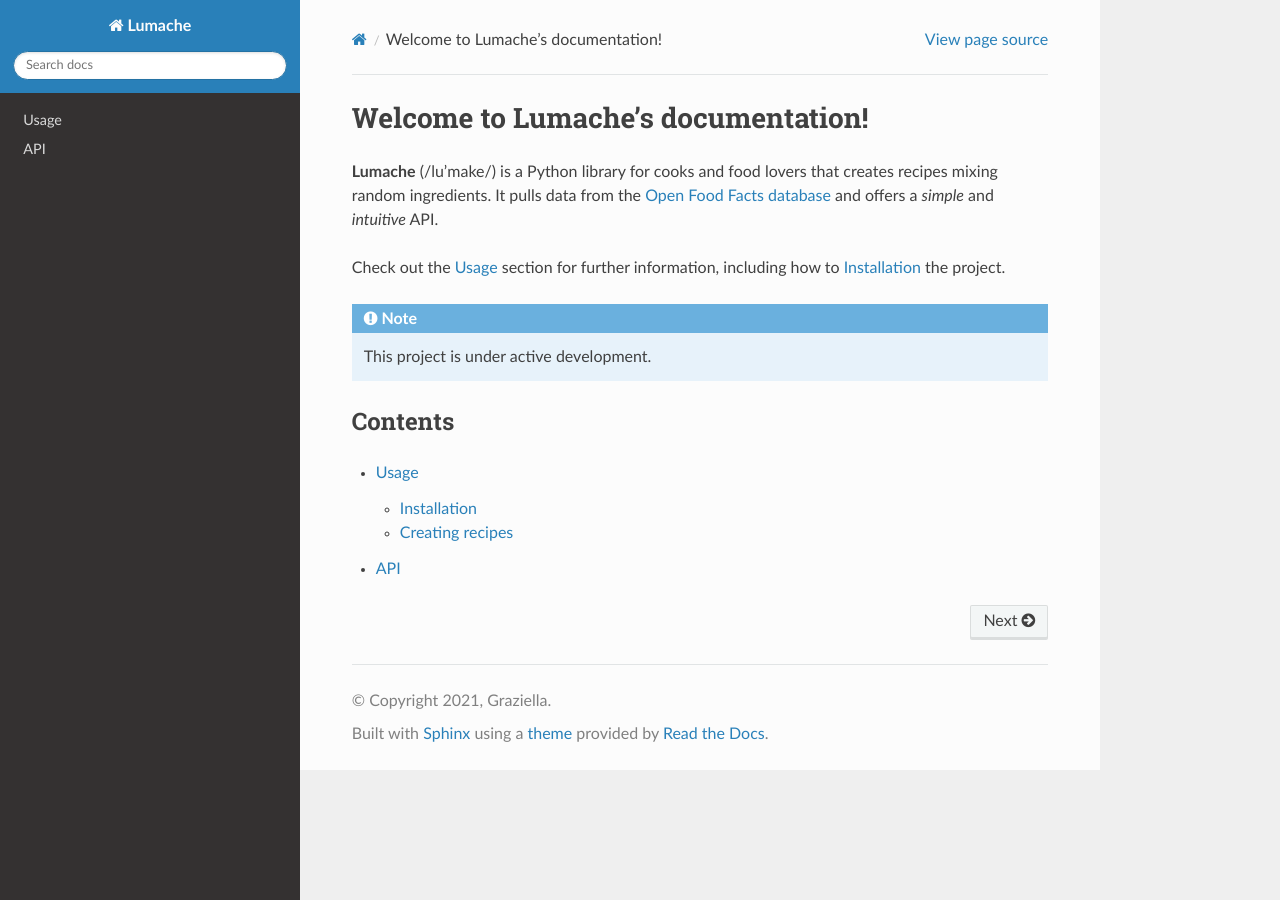
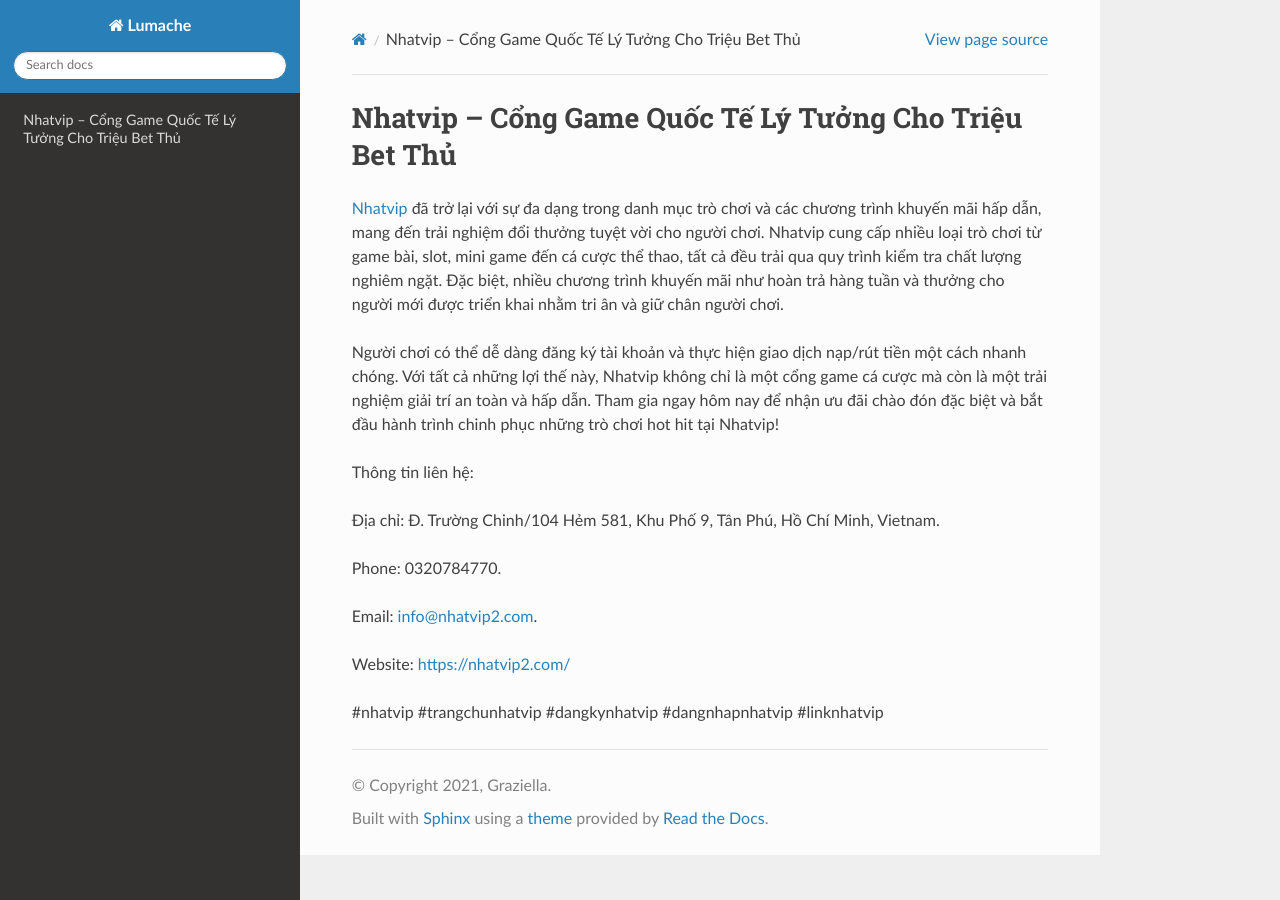
Before and after one commit to JonsCalicut123/nhatvip2com, a Sphinx documentation site: the page built from docs/source/index.rst, in a window 1280 px wide. Built offline with Sphinx 7.4.7 and the Read the Docs theme 3.1.0, drawn with Linux system fonts in a browser that asks for light colours.

Commit message:
Update index.rst

```diff
--- a/docs/source/index.rst
+++ b/docs/source/index.rst
@@ -1,22 +1,18 @@
-Welcome to Lumache's documentation!
+Nhatvip – Cổng Game Quốc Tế Lý Tưởng Cho Triệu Bet Thủ
 ===================================
 
-**Lumache** (/lu'make/) is a Python library for cooks and food lovers
-that creates recipes mixing random ingredients.
-It pulls data from the `Open Food Facts database <https://world.openfoodfacts.org/>`_
-and offers a *simple* and *intuitive* API.
+`Nhatvip <https://nhatvip2.com/>`_ đã trở lại với sự đa dạng trong danh mục trò chơi và các chương trình khuyến mãi hấp dẫn, mang đến trải nghiệm đổi thưởng tuyệt vời cho người chơi. Nhatvip cung cấp nhiều loại trò chơi từ game bài, slot, mini game đến cá cược thể thao, tất cả đều trải qua quy trình kiểm tra chất lượng nghiêm ngặt. Đặc biệt, nhiều chương trình khuyến mãi như hoàn trả hàng tuần và thưởng cho người mới được triển khai nhằm tri ân và giữ chân người chơi.
 
-Check out the :doc:`usage` section for further information, including
-how to :ref:`installation` the project.
+Người chơi có thể dễ dàng đăng ký tài khoản và thực hiện giao dịch nạp/rút tiền một cách nhanh chóng. Với tất cả những lợi thế này, Nhatvip không chỉ là một cổng game cá cược mà còn là một trải nghiệm giải trí an toàn và hấp dẫn. Tham gia ngay hôm nay để nhận ưu đãi chào đón đặc biệt và bắt đầu hành trình chinh phục những trò chơi hot hit tại Nhatvip!
 
-.. note::
+Thông tin liên hệ:
 
-   This project is under active development.
+Địa chỉ: Đ. Trường Chinh/104 Hẻm 581, Khu Phố 9, Tân Phú, Hồ Chí Minh, Vietnam.
 
-Contents
---------
+Phone: 0320784770.
 
-.. toctree::
+Email: info@nhatvip2.com.
 
-   usage
-   api
+Website: https://nhatvip2.com/
+
+#nhatvip #trangchunhatvip #dangkynhatvip #dangnhapnhatvip #linknhatvip
```
